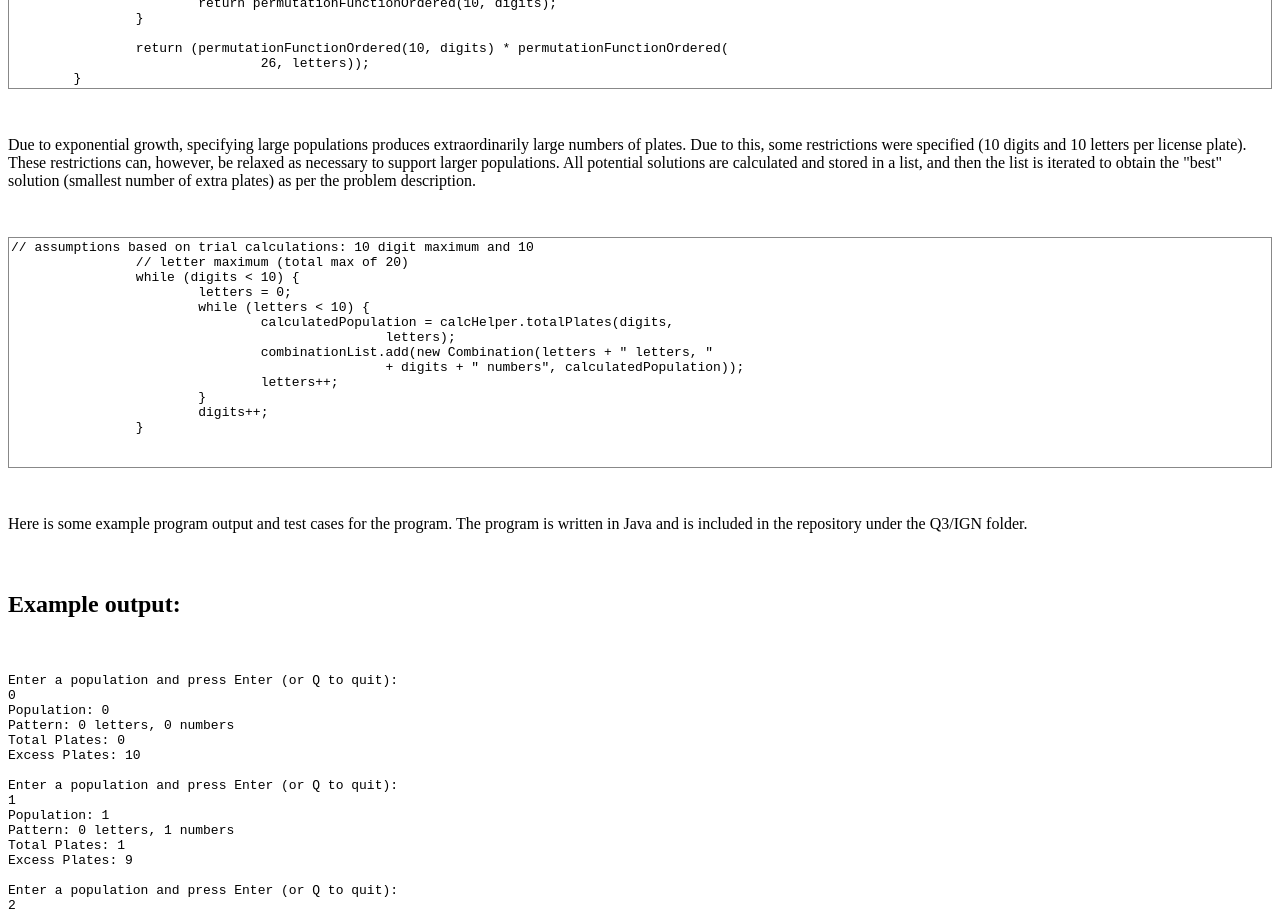
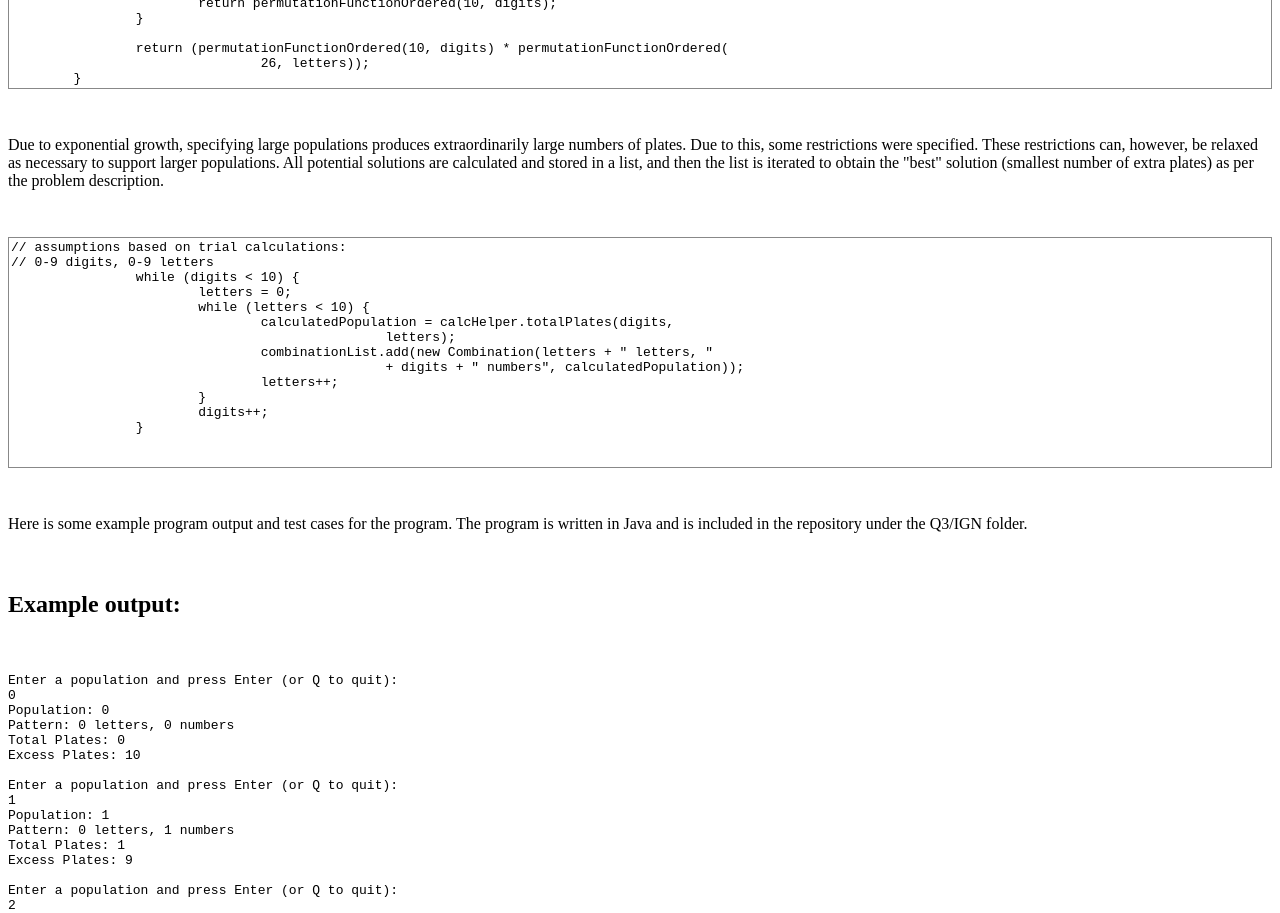
Before and after one commit to migliaci/Code-Foo-2012, a plain HTML site: page Q3/q3.html in a window 1280 px wide. Shown: the part 1040-1953 px from the top of the page. Drawn offline with Linux system fonts and the light colour scheme; files that its build step writes are made by us from their sources; files whose address does not match are found by name.

```diff
--- a/Q3/q3.html
+++ b/Q3/q3.html
@@ -58,11 +58,11 @@
 	}
 </pre>
 <br>
-<p>  Due to exponential growth, specifying large populations produces extraordinarily large numbers of plates.  Due to this, some restrictions were specified (10 digits and 10 letters per license plate).  These restrictions can, however, be relaxed as necessary to support larger populations.  All potential solutions are calculated and stored in a list, and then the list is iterated to obtain the "best" solution (smallest number of extra plates) as per the problem description. </p>
+<p>  Due to exponential growth, specifying large populations produces extraordinarily large numbers of plates.  Due to this, some restrictions were specified.  These restrictions can, however, be relaxed as necessary to support larger populations.  All potential solutions are calculated and stored in a list, and then the list is iterated to obtain the "best" solution (smallest number of extra plates) as per the problem description. </p>
 <br>
 <pre class="prettyprint">
-// assumptions based on trial calculations: 10 digit maximum and 10
-		// letter maximum (total max of 20)
+// assumptions based on trial calculations:
+// 0-9 digits, 0-9 letters
 		while (digits < 10) {
 			letters = 0;
 			while (letters < 10) {
```
